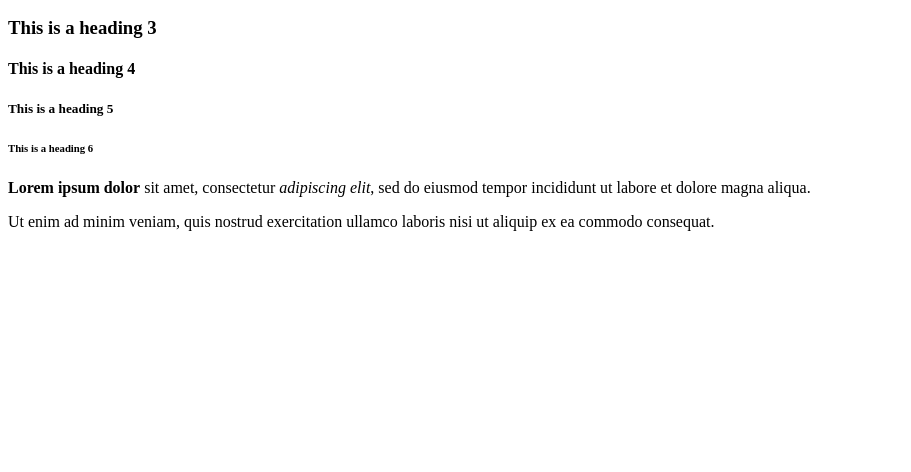
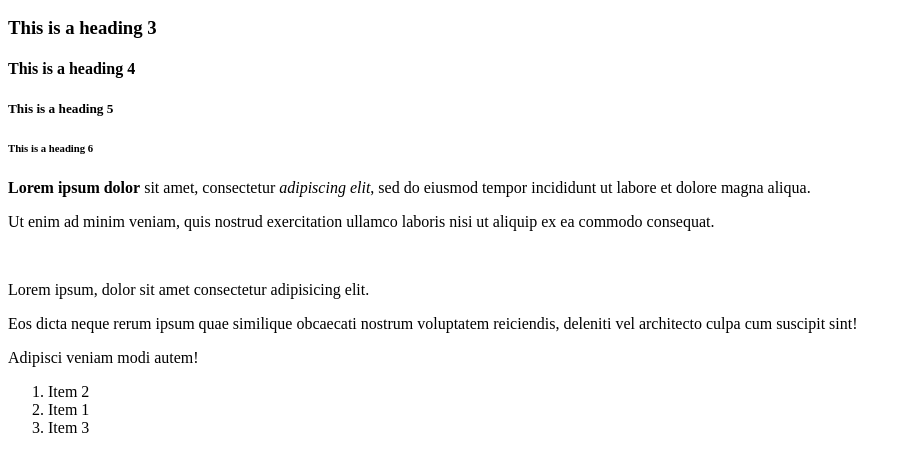
Before and after one commit to semighoti/git_test, a plain HTML site: page html-boilerplate/index.html in a window 1280 px wide. Shown: the part 168-640 px from the top of the page, without its empty margins (0-911 px from the left). Drawn offline with Linux system fonts and the light colour scheme.

Commit message:
Please enter the commit message for your changes. Lines starting with '#' will be ignored, and an empty message aborts the commit.
On branch main
Your branch is up to date with 'origin/main'.

Changes to be committed:
	modified:   html-boilerplate/index.html
	new file:   odin-links-and-images/index.html

```diff
--- a/html-boilerplate/index.html
+++ b/html-boilerplate/index.html
@@ -3,7 +3,7 @@
     <head>
         <meta charset="utf-8">
         <title>
-            Another website
+            Hello world!
         </title>
     </head>
     <body>
@@ -21,6 +21,18 @@
         <p> Ut enim ad minim veniam, quis nostrud exercitation ullamco laboris
             nisi ut aliquip ex ea commodo consequat.
         </p>
+        <br>
+        <p>Lorem ipsum, dolor sit amet consectetur adipisicing elit. </p>
+            <p>Eos dicta neque rerum ipsum quae similique obcaecati nostrum voluptatem reiciendis,
+                deleniti vel architecto culpa cum suscipit sint! </p>
+            <p>Adipisci veniam modi autem!</p>
+
+        <ol>
+            <li>Item 2</li><li>Item 1</li>
+            <li>Item 3</li>
+        </ol>
+
+
 
     </body>
 </html>
```
Also changed, not shown: odin-links-and-images/index.html (added, +10 -0 lines).
